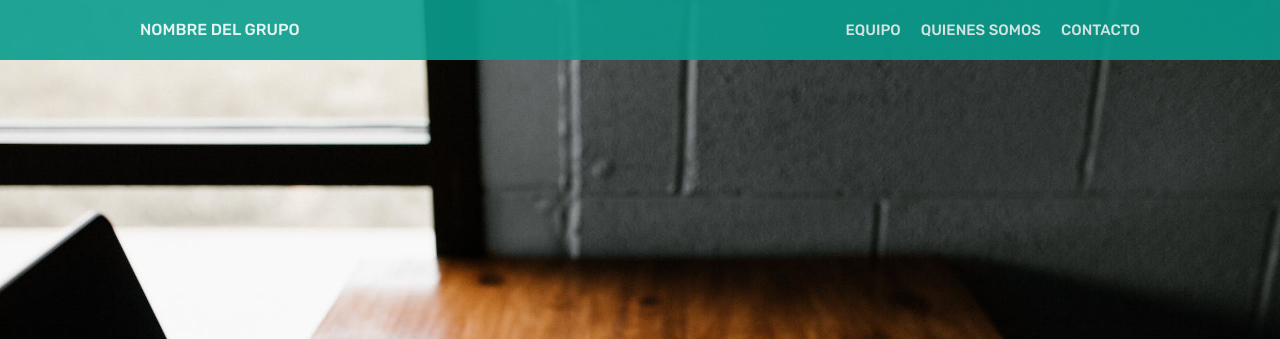
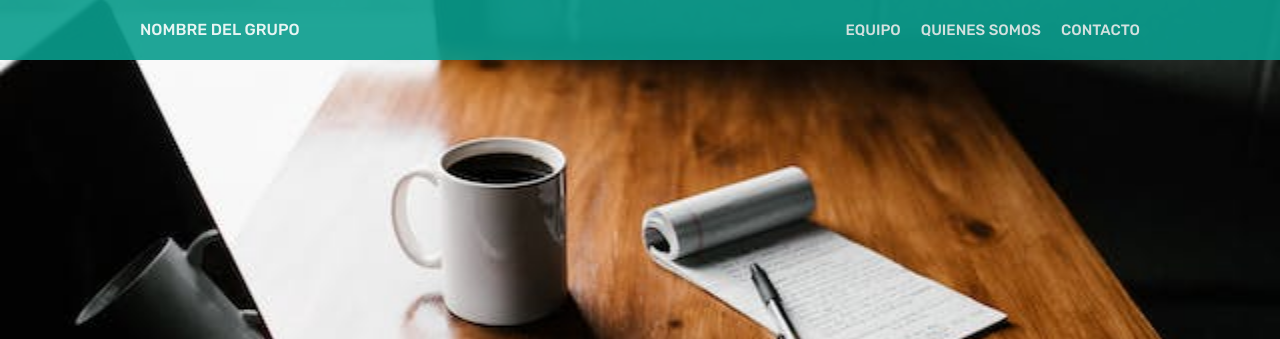
Before and after one commit to SaraSzCr/Adatares, a website built with Vite: page src/index.html in a window 1280 px wide. Shown: the top 339 px of the page. Built offline with nearby package versions, Linux system fonts and the light colour scheme.

Commit message:
Delete image

```diff
--- a/src/scss/layout/_header.scss
+++ b/src/scss/layout/_header.scss
@@ -4,6 +4,7 @@
   position: relative;
   background-image: url("/images/images-hero/image-hero-s.jpg");
   background-size: cover;
+  background-position: center;
   margin-bottom: 50px;
 }
 
@@ -62,10 +63,6 @@
 
 //  Tablet
 @media (min-width: 768px) and (max-width: 1200px) {
-  .header {
-    background-image: url("/images/images-hero/image-hero-m.jpg");
-  }
-
   .links-nav {
     flex-direction: row;
     background-color: var(--blue-green);
@@ -96,10 +93,6 @@
 
 // Desktop
 @media (min-width: 1200px) {
-  .header {
-    background-image: url("/images/images-hero/image-hero-l.jpg");
-  }
-
   .links-nav {
     flex-direction: row;
     background-color: var(--blue-green);
```
Also changed, not shown: public/images/images-contact/image-contact-l.jpg (deleted), public/images/images-contact/image-contact-m.jpg (deleted), public/images/images-contact/image-contact-s.jpg (deleted), public/images/images-hero/Image-hero-l.jpg (deleted), public/images/images-hero/image-hero-m.jpg (deleted).
